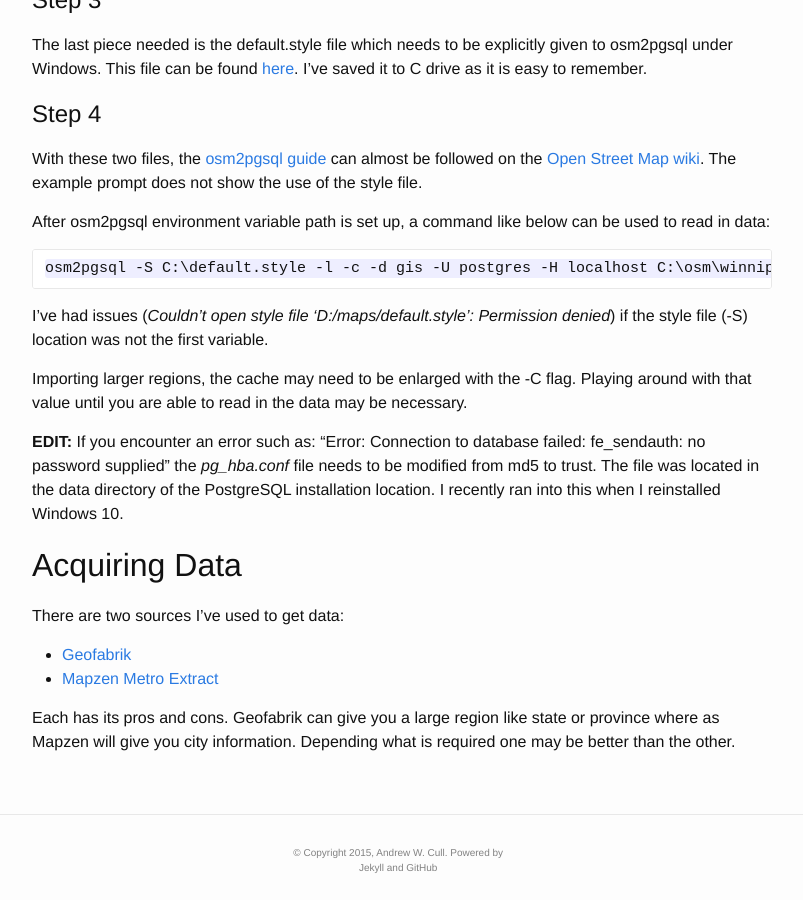
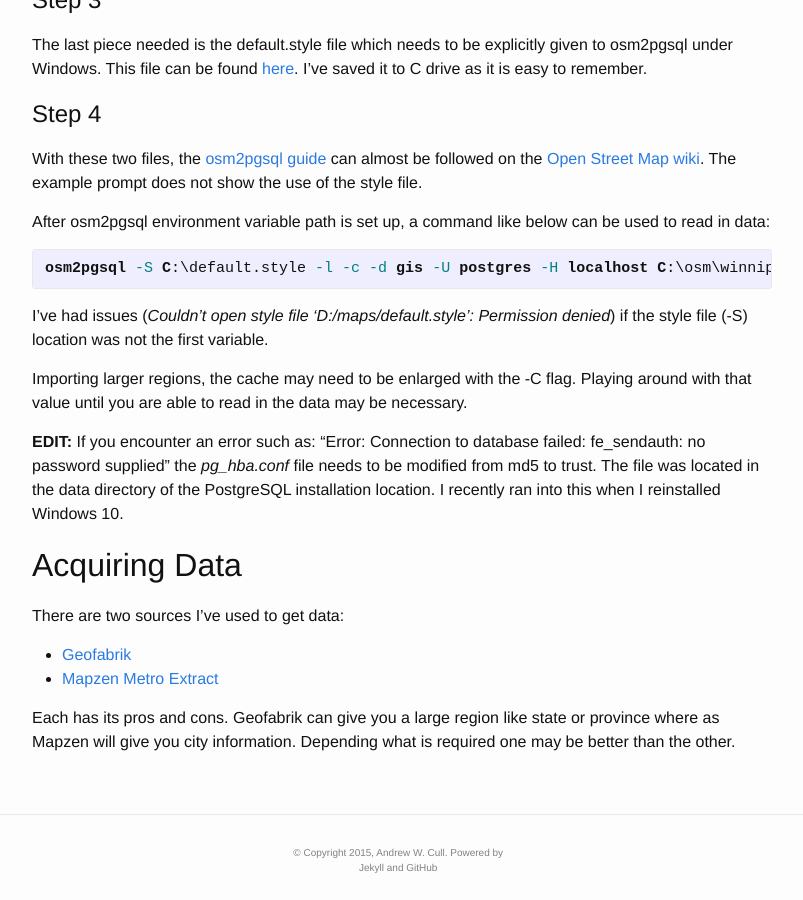
Before and after one commit to awcull/awcull.github.io, a Jekyll site: the page built from _posts/2015-09-30-postgis-osm2pgsql-windows.md, in a window 1280 px wide and 900 px high, scrolled down 1078 px. Shown: the whole window, without its empty margins (238-1041 px from the left). Built offline with Jekyll 4.4.1, drawn with Linux system fonts in a browser that asks for light colours.

Commit message:
Added highlighting for windows command

````diff
--- a/_posts/2015-09-30-postgis-osm2pgsql-windows.md
+++ b/_posts/2015-09-30-postgis-osm2pgsql-windows.md
@@ -44,9 +44,9 @@ With these two files, the [osm2pgsql guide](http://wiki.openstreetmap.org/wiki/O
 
 After osm2pgsql environment variable path is set up, a command like below can be used to read in data:
 
-```
+{% highlight winbatch %}
 osm2pgsql -S C:\default.style -l -c -d gis -U postgres -H localhost C:\osm\winnipeg_canada.osm.pbf
-```
+{% endhighlight %}
 
 I've had issues (*Couldn't open style file 'D:/maps/default.style': Permission denied*) if the style file (-S) location was not the first variable.
 
````
